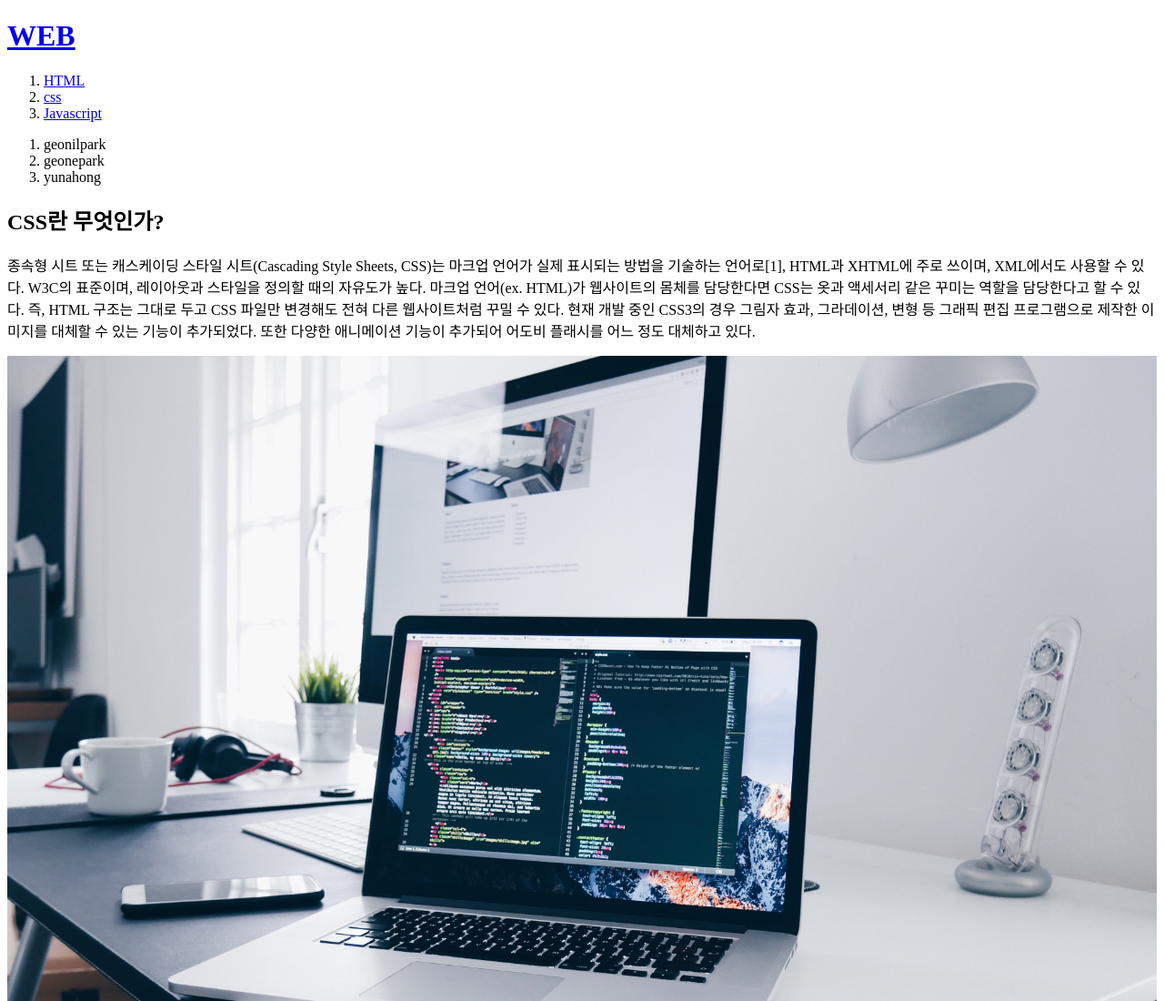
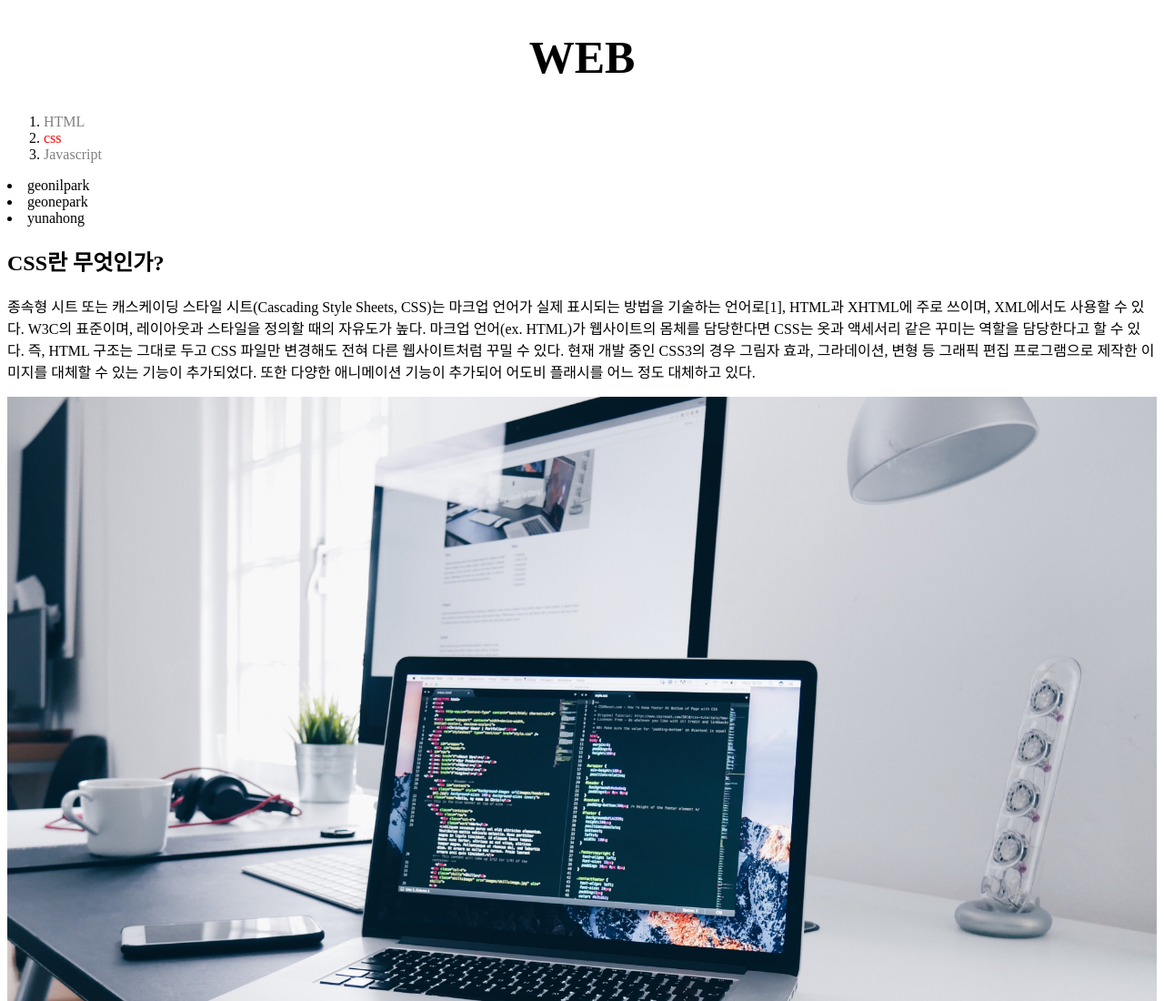
Before and after one commit to parkgeonil/WEB1, a plain HTML site: page 2.html in a window 1280 px wide. Shown: the top 1100 px of the page at 91% size. Drawn offline with Linux system fonts and the light colour scheme.

Commit message:
Add files via upload

```diff
--- a/2.html
+++ b/2.html
@@ -1,21 +1,36 @@
 <!DOCTYPE html>
 <html>
 <head>
-  <title>Web1 - CSS</title>
+  <title>Web1 - Wellcome</title>
   <meta charset="utf-8">
 </head>
+<style>
+    a{
+      color: black;
+      text-decoration: none;
+    }
+    .saw{
+      color: gray;
+    }
+    .active {
+      color: red;
+    }
+    h1 {
+        font-size: 50px;
+        text-align: center;
+      }
+    }
+</style>
 <body>
   <h1><a href="index.html">WEB</a></h1>
   <ol>
-    <li><a href="1.html">HTML</a></li>
-    <li><a href="2.html">css</a></li>
-    <li><a href="3.html">Javascript</a></li>
+    <li><a href="1.html" class="saw">HTML</a></li>
+    <li><a href="2.html" class="saw active">css</a></li>
+    <li><a href="3.html" class="saw">Javascript</a></li>
   </ol>
-  <ol>
     <li>geonilpark</li>
     <li>geonepark</li>
     <li>yunahong</li>
-  </ol>
   <h2>CSS란 무엇인가?</h2>
   <p>종속형 시트 또는 캐스케이딩 스타일 시트(Cascading Style Sheets, CSS)는 마크업 언어가 실제 표시되는 방법을 기술하는 언어로[1], HTML과 XHTML에 주로 쓰이며, XML에서도 사용할 수 있다. W3C의 표준이며, 레이아웃과 스타일을 정의할 때의 자유도가 높다.
 
```
Also changed, not shown: 1.html (+21 -6 lines), 3.html (+21 -6 lines), box.html (added, +20 -0 lines), index.html (+20 -5 lines).
